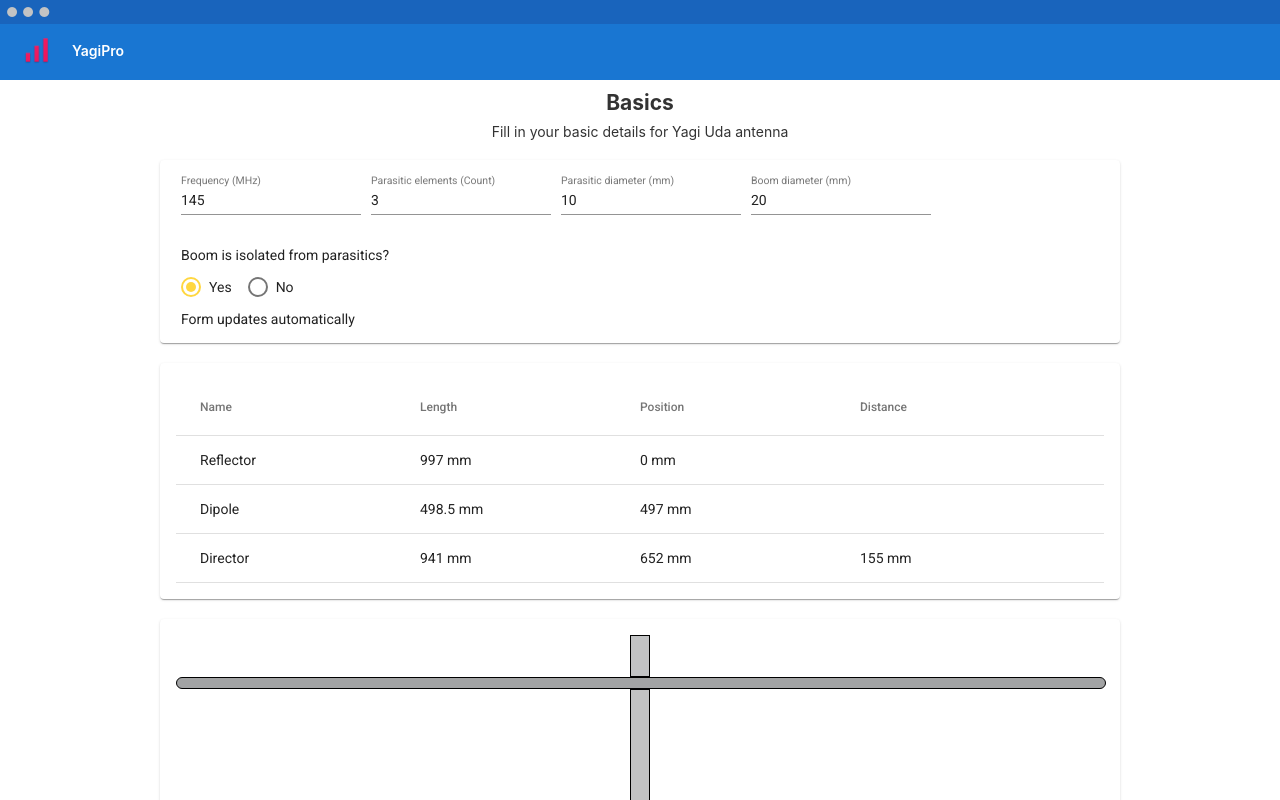
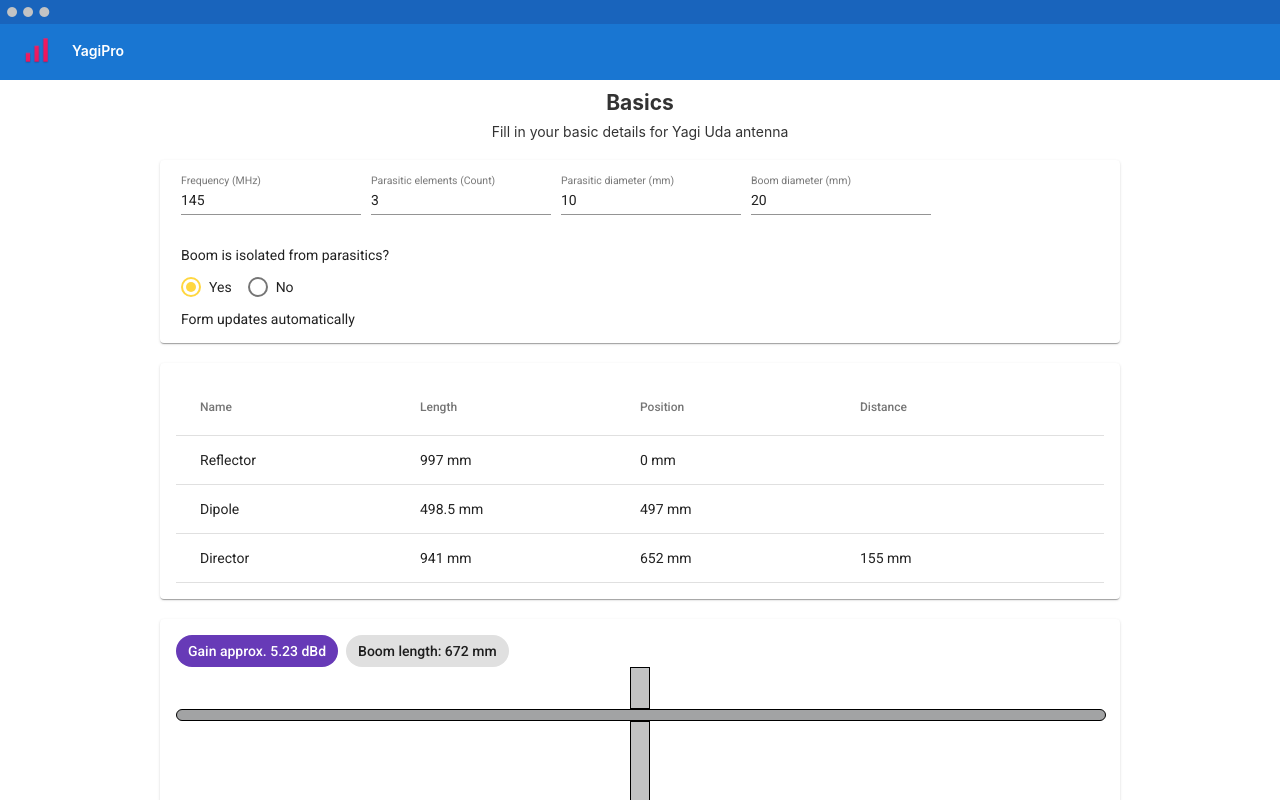
Before and after one commit to norkator/yagi-pro, an Angular app in the folder yagi-pro/: page / in a window 1280 px wide. Shown: the top 800 px of the page. Built offline with nearby package versions, Linux system fonts and the light colour scheme.

Commit message:
Small changes

```diff
--- a/yagi-pro/src/app/app.module.ts
+++ b/yagi-pro/src/app/app.module.ts
@@ -13,7 +13,8 @@ import {MatSliderModule} from "@angular/material/slider";
 import {MatRadioModule} from "@angular/material/radio";
 import {YagiModelComponent} from './yagi-model/yagi-model.component';
 import {MatTableModule} from "@angular/material/table";
-import { YagiTableComponent } from './yagi-table/yagi-table.component';
+import {YagiTableComponent} from './yagi-table/yagi-table.component';
+import {MatChipsModule} from "@angular/material/chips";
 
 @NgModule({
   declarations: [
@@ -35,6 +36,7 @@ import { YagiTableComponent } from './yagi-table/yagi-table.component';
     MatSliderModule,
     MatRadioModule,
     MatTableModule,
+    MatChipsModule,
   ],
   providers: [],
   bootstrap: [AppComponent]
--- a/yagi-pro/src/app/yagi-model/yagi-model.component.html
+++ b/yagi-pro/src/app/yagi-model/yagi-model.component.html
@@ -1,5 +1,8 @@
 <mat-card>
-
+  <mat-chip-list aria-label="Fish selection">
+    <mat-chip color="primary" selected>Gain approx. {{yagi.gain}} dBd</mat-chip>
+    <mat-chip>Boom length: {{yagi.boomLength * 1000}} mm</mat-chip>
+  </mat-chip-list>
   <div>
     <ng-container *ngFor="let element of yagi.yagiElements">
 
@@ -8,27 +11,8 @@
       <div class="center-element parasitic-element" [ngStyle]="getElementStyle(element)"></div>
 
     </ng-container>
+
+    <!-- Boom lower threshold -->
     <div class="center-element" style="width: 2%; height: 40px; background-color: #c2c3c4;"></div>
   </div>
-
-  <!--
-  <div>
-    <div class="center-element" style="width: 2%; height: 40px; background-color: #c2c3c4;"></div>
-    <div class="center-element parasitic-element" style="width: 100%; height: 10px; background-color: #a2a3a4;"></div>
-    <div class="center-element" style="width: 2%; height: 40px; background-color: #c2c3c4;"></div>
-    <div class="center-element parasitic-element" style="width: 90%; height: 10px; background-color: #a2a3a4;"></div>
-    <div class="center-element" style="width: 2%; height: 40px; background-color: #c2c3c4;"></div>
-    <div class="center-element parasitic-element" style="width: 60%; height: 10px; background-color: #a2a3a4;"></div>
-    <div class="center-element" style="width: 2%; height: 40px; background-color: #c2c3c4;"></div>
-    <div class="center-element parasitic-element" style="width: 40%; height: 10px; background-color: #a2a3a4;"></div>
-    <div class="center-element" style="width: 2%; height: 40px; background-color: #c2c3c4;"></div>
-    <div class="center-element parasitic-element" style="width: 40%; height: 10px; background-color: #a2a3a4;"></div>
-    <div class="center-element" style="width: 2%; height: 60px; background-color: #c2c3c4;"></div>
-    <div class="center-element parasitic-element" style="width: 40%; height: 10px; background-color: #a2a3a4;"></div>
-    <div class="center-element" style="width: 2%; height: 60px; background-color: #c2c3c4;"></div>
-    <div class="center-element parasitic-element" style="width: 20%; height: 10px; background-color: #a2a3a4;"></div>
-  </div>
-  -->
-
-
 </mat-card>
```
